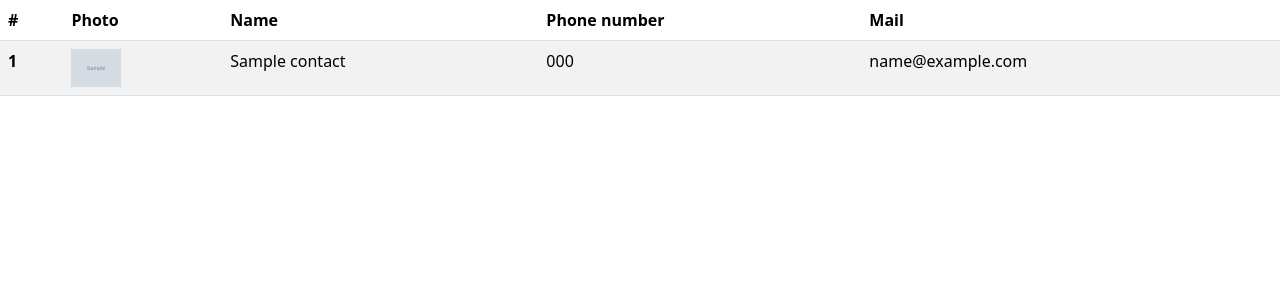
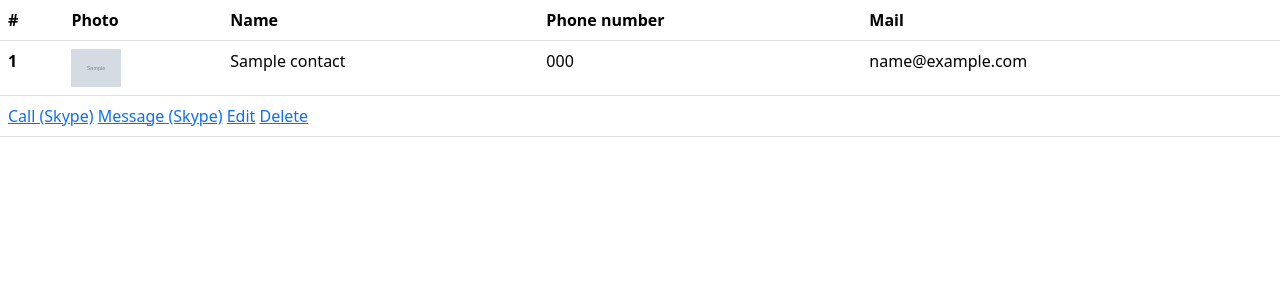
Before and after one commit to regular-developer228/HTMLContacts, a Django app: page / in a window 1280 px wide. Shown: the part 56-356 px from the top of the page. Run offline with Django 5.2, Linux system fonts and the light colour scheme; tables that the repository leaves empty hold one stand-in row (values such as "Sample post"); grey boxes marked "Sample" are stand-in pictures.

Commit message:
changed javascript and list.html file

```diff
--- a/static/js/script.js
+++ b/static/js/script.js
@@ -1 +1,10 @@
-//Your JavaScript code goes here
+document.addEventListener("DOMContentLoaded", function() {
+    let selectedRow = null;
+    let selected_ContactId = null;
+
+    const rows = document.querySelectorAll(".contact-row")
+
+    rows.forEach(row => {
+        row.addEventListener()
+    })
+})
--- a/templates/list.html
+++ b/templates/list.html
@@ -3,7 +3,7 @@
 {% block title %}HTMLContacts{% endblock %}
 
 {% block content %}
-<table class="table table-striped">
+<table class="table">
   <thead>
     <tr>
       <th scope="col">#</th>
@@ -24,6 +24,16 @@
       <td>{{ contact.phone }}</td>
       <td>{{ contact.mail }}</td>
     </tr>
+<!--    hidden pole with buttons-->
+    <tr>
+      <td colspan="5" class="">
+          <a href="#">Call (Skype)</a>
+          <a href="#">Message (Skype)</a>
+          <a href="#">Edit</a>
+          <a href="#">Delete</a>
+      </td>
+    </tr>
+
   {% endfor %}
 <!--    <tr>-->
 <!--      <th scope="row">2</th>-->
```
